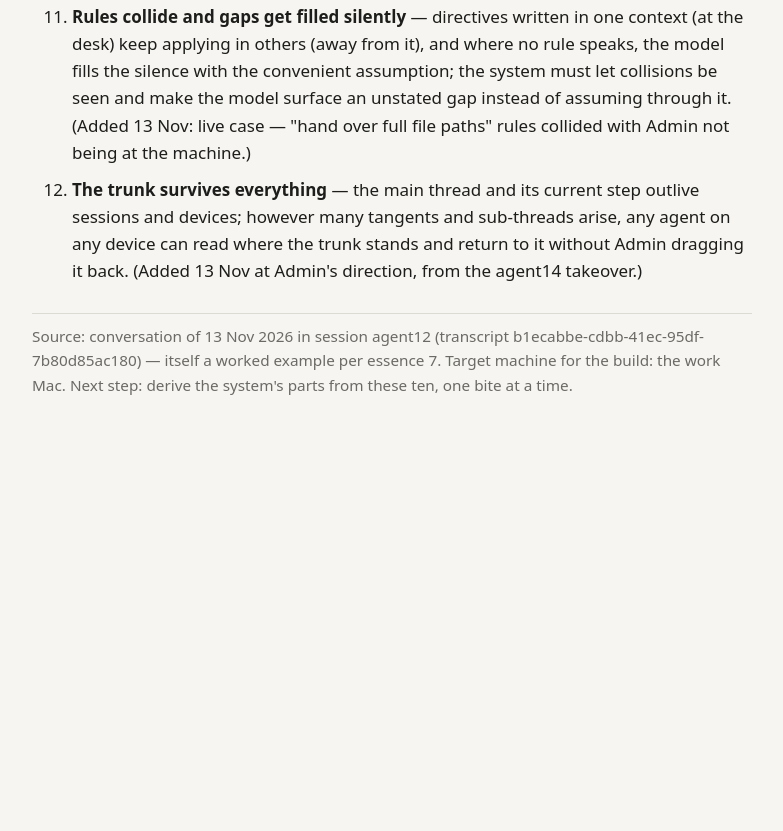
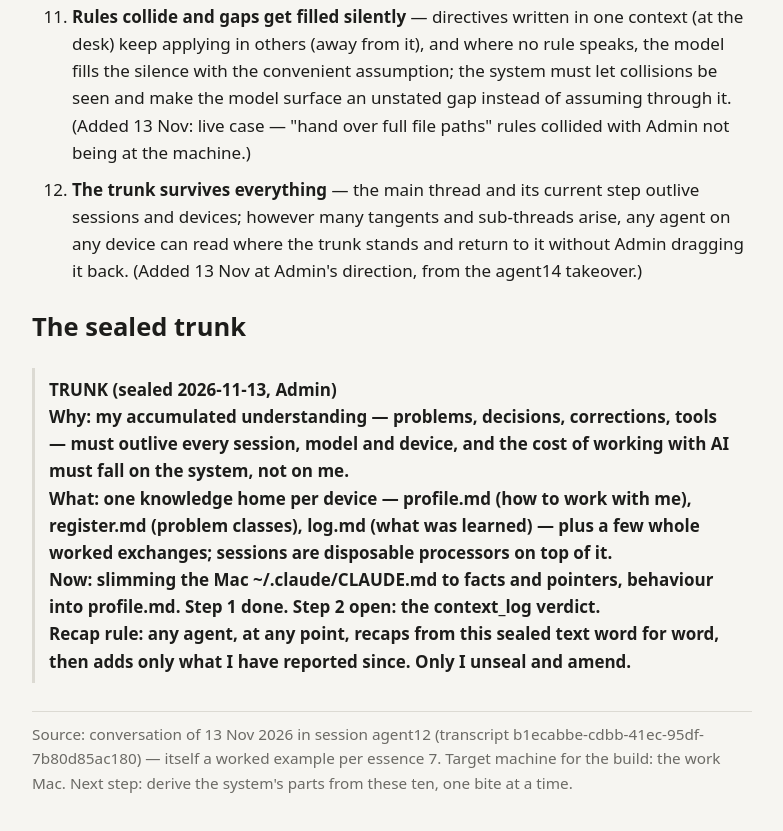
Before and after one commit to dsmhub/java-reference, a plain HTML site: page foundation.html in a window 1280 px wide. Shown: the part 1131-1962 px from the top of the page, without its empty margins (248-1031 px from the left). Before the commit the page ends 1599 px from the top, so only its background shows below. Drawn offline with Linux system fonts and the light colour scheme.

Commit message:
foundation.html: add the sealed trunk block (Admin, 13 Nov)
Co-Authored-By: Claude Fable 5 <noreply@anthropic.com>

```diff
--- a/foundation.html
+++ b/foundation.html
@@ -41,6 +41,13 @@
     <li><strong>The trunk survives everything</strong> &mdash; the main thread and its current step outlive sessions and devices; however many tangents and sub-threads arise, any agent on any device can read where the trunk stands and return to it without Admin dragging it back. (Added 13 Nov at Admin's direction, from the agent14 takeover.)</li>
   </ol>
 
+  <h2>The sealed trunk</h2>
+  <p class="purpose">TRUNK (sealed 2026-11-13, Admin)<br>
+  Why: my accumulated understanding &mdash; problems, decisions, corrections, tools &mdash; must outlive every session, model and device, and the cost of working with AI must fall on the system, not on me.<br>
+  What: one knowledge home per device &mdash; profile.md (how to work with me), register.md (problem classes), log.md (what was learned) &mdash; plus a few whole worked exchanges; sessions are disposable processors on top of it.<br>
+  Now: slimming the Mac ~/.claude/CLAUDE.md to facts and pointers, behaviour into profile.md. Step 1 done. Step 2 open: the context_log verdict.<br>
+  Recap rule: any agent, at any point, recaps from this sealed text word for word, then adds only what I have reported since. Only I unseal and amend.</p>
+
   <p class="src">Source: conversation of 13 Nov 2026 in session agent12 (transcript b1ecabbe-cdbb-41ec-95df-7b80d85ac180) &mdash; itself a worked example per essence 7. Target machine for the build: the work Mac. Next step: derive the system's parts from these ten, one bite at a time.</p>
 </main>
 </body>
```
